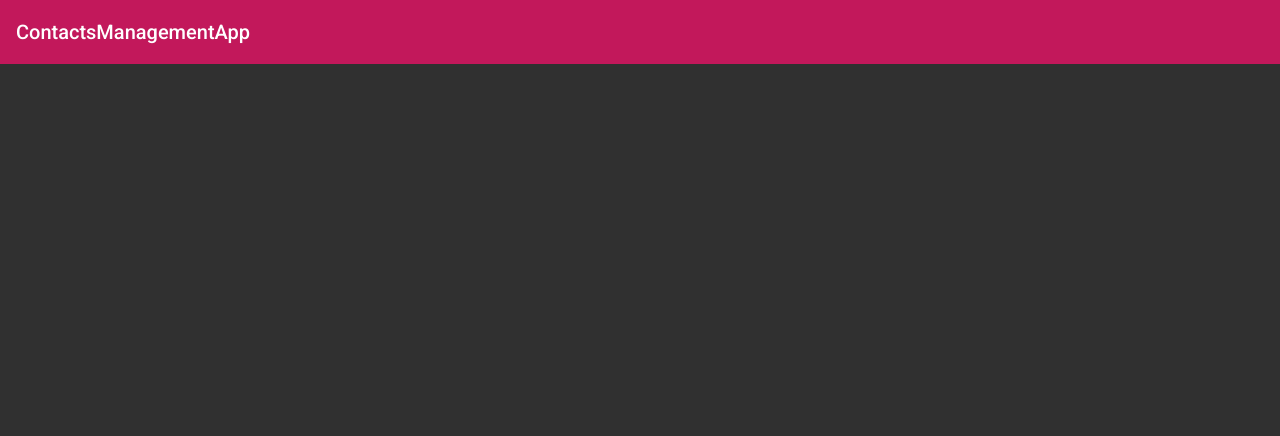
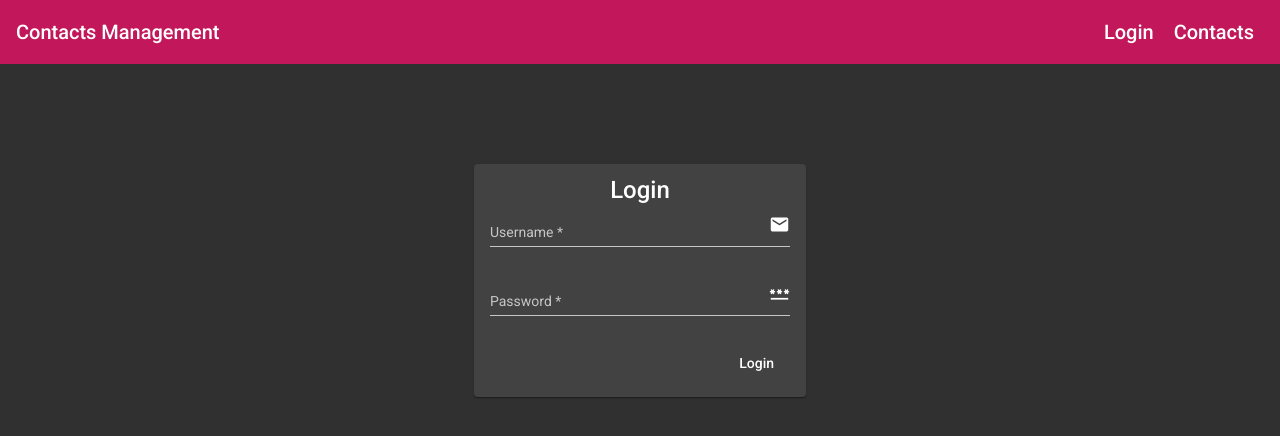
Before and after one commit to Reier360/ContactsManagementApp_M, an Angular app: page /login in a window 1280 px wide. Shown: the top 436 px of the page. Built offline with nearby package versions, Linux system fonts and the light colour scheme.

Commit message:
Added login functionality

```diff
--- /dev/null
+++ b/src/app/_services/login.service.ts
@@ -0,0 +1,19 @@
+import { Injectable } from '@angular/core';
+import { HttpClient } from '@angular/common/http';
+
+@Injectable({
+  providedIn: 'root',
+})
+export class LoginService {
+  private readonly baseURL: string = 'https://localhost:44372/';
+  constructor(private httpClient: HttpClient) {}
+
+  public login(username: string, password: string) {
+    const userLogin = {
+      username: username,
+      password: password,
+    };
+
+    return this.httpClient.post(this.baseURL + 'api/login', userLogin);
+  }
+}
--- a/src/app/login/login.component.css
+++ b/src/app/login/login.component.css
@@ -0,0 +1,28 @@
+:host {
+  display: flex;
+  justify-content: center;
+  margin: 100px 0px;
+}
+
+.mat-form-field {
+  width: 100%;
+  min-width: 300px;
+}
+
+mat-card-title,
+mat-card-content {
+  display: flex;
+  justify-content: center;
+}
+
+.error {
+  padding: 16px;
+  width: 300px;
+  color: white;
+  background-color: red;
+}
+
+.button {
+  display: flex;
+  justify-content: flex-end;
+}
--- a/src/app/login/login.component.html
+++ b/src/app/login/login.component.html
@@ -0,0 +1,38 @@
+<mat-card>
+  <mat-card-title>Login</mat-card-title>
+  <mat-card-content>
+    <form [formGroup]="loginForm" (ngSubmit)="submit()">
+      <p>
+        <mat-form-field>
+          <input
+            type="text"
+            matInput
+            placeholder="Username"
+            formControlName="username"
+          />
+          <mat-icon matSuffix>email</mat-icon>
+        </mat-form-field>
+      </p>
+
+      <p>
+        <mat-form-field>
+          <input
+            type="password"
+            matInput
+            placeholder="Password"
+            formControlName="password"
+          />
+          <mat-icon matSuffix>password</mat-icon>
+        </mat-form-field>
+      </p>
+
+      <p *ngIf="error" class="error">
+        {{ error }}
+      </p>
+
+      <div class="button">
+        <button type="submit" mat-button>Login</button>
+      </div>
+    </form>
+  </mat-card-content>
+</mat-card>
--- a/src/app/login/login.component.ts
+++ b/src/app/login/login.component.ts
@@ -1,4 +1,11 @@
-import { Component, OnInit } from '@angular/core';
+import { Component, Input, OnInit } from '@angular/core';
+import {
+  FormControl,
+  FormGroup,
+  FormBuilder,
+  Validators,
+} from '@angular/forms';
+import { LoginService } from '../_services/login.service';
 
 @Component({
   selector: 'app-login',
@@ -6,7 +13,24 @@ import { Component, OnInit } from '@angular/core';
   styleUrls: ['./login.component.css'],
 })
 export class LoginComponent implements OnInit {
-  constructor() {}
+  constructor(
+    private formBuilder: FormBuilder,
+    private loginService: LoginService
+  ) {}
+  @Input() error: string | null | undefined;
+
+  public loginForm = this.formBuilder.group({
+    username: ['', [Validators.email, Validators.required]],
+    password: ['', Validators.required],
+  });
+
+  submit() {
+    let username = this.loginForm.controls['username'].value;
+    let password = this.loginForm.controls['password'].value;
+    this.loginService
+      .login(username ? username : '', password ? password : '')
+      .subscribe((resp) => {});
+  }
 
   ngOnInit(): void {}
 }
--- a/src/app/main-nav/main-nav.component.css
+++ b/src/app/main-nav/main-nav.component.css
@@ -16,8 +16,17 @@
   z-index: 1;
 }
 
-@media (min-width: 768px) {
-  .sidenav {
-    display: none;
-  }
+.hidden {
+  display: none;
 }
+
+mat-toolbar a {
+  display: inline-block;
+  margin: 0 10px;
+  color: white;
+  text-decoration: none;
+}
+
+.spacer {
+  flex: 1 1 auto;
+}
--- a/src/app/main-nav/main-nav.component.html
+++ b/src/app/main-nav/main-nav.component.html
@@ -2,6 +2,7 @@
   <mat-sidenav
     #drawer
     class="sidenav"
+    [ngClass]="{ hidden: !(isHandset$ | async) }"
     fixedInViewport
     [attr.role]="(isHandset$ | async) ? 'dialog' : 'navigation'"
     [mode]="(isHandset$ | async) ? 'over' : 'side'"
@@ -23,7 +24,10 @@
       >
         <mat-icon aria-label="Side nav toggle icon">menu</mat-icon>
       </button>
-      <span>ContactsManagementApp</span>
+      <span>Contacts Management</span>
+      <span class="spacer"></span>
+      <a href="#">Login</a>
+      <a href="#">Contacts</a>
     </mat-toolbar>
     <ng-content></ng-content>
   </mat-sidenav-content>
```
Also changed, not shown: src/app/app.module.ts (+10 -0 lines), 1 other file (tests, documents, lock files or other folders).
